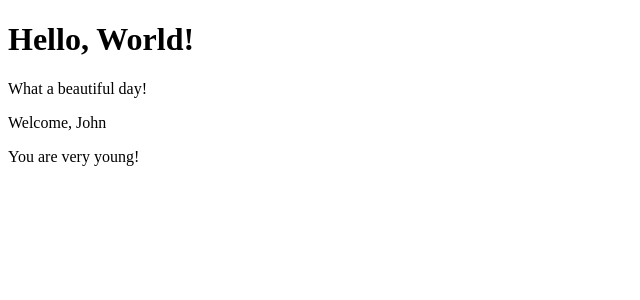
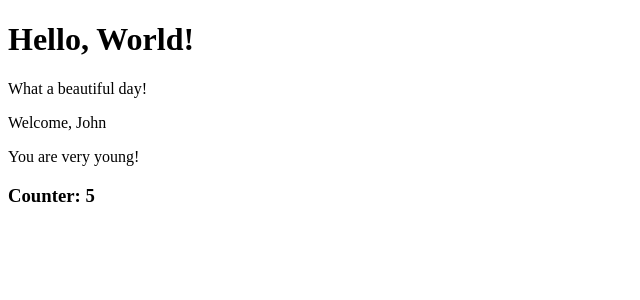
Before and after one commit to AlexSgherri/react-exercises, a React (Create React App) app: page / in a window 1280 px wide. Shown: the top 300 px of the page, without its empty margins (0-640 px from the left). Built offline with nearby package versions, Linux system fonts and the light colour scheme.

Commit message:
State-01-done

```diff
--- a/src/App.js
+++ b/src/App.js
@@ -1,6 +1,7 @@
 import React from "react";
-import {Hello} from "./Hello";
-import {Welcome} from "./Welcome";
+import { Counter } from "./Counter";
+import { Hello } from "./Hello";
+import { Welcome } from "./Welcome";
 
 export class App extends React.Component{
     render(){
@@ -8,6 +9,7 @@ export class App extends React.Component{
         <div>
             <Hello />
             <Welcome name="John" />
+            <Counter />
         </div>
         )
     }
--- /dev/null
+++ b/src/Counter.js
@@ -0,0 +1,23 @@
+import React from "react";
+
+export class Counter extends React.Component {
+  state = {
+    count: 0,
+  }
+
+  constructor(props) {
+    super(props)
+
+    setInterval(() => {
+      this.setState((state) => {
+       return {
+           count: state.count + 1
+       }
+      });
+    }, 1000);
+  }
+
+  render() {
+    return <h3>Counter: {this.state.count}</h3>
+  }
+}
```
